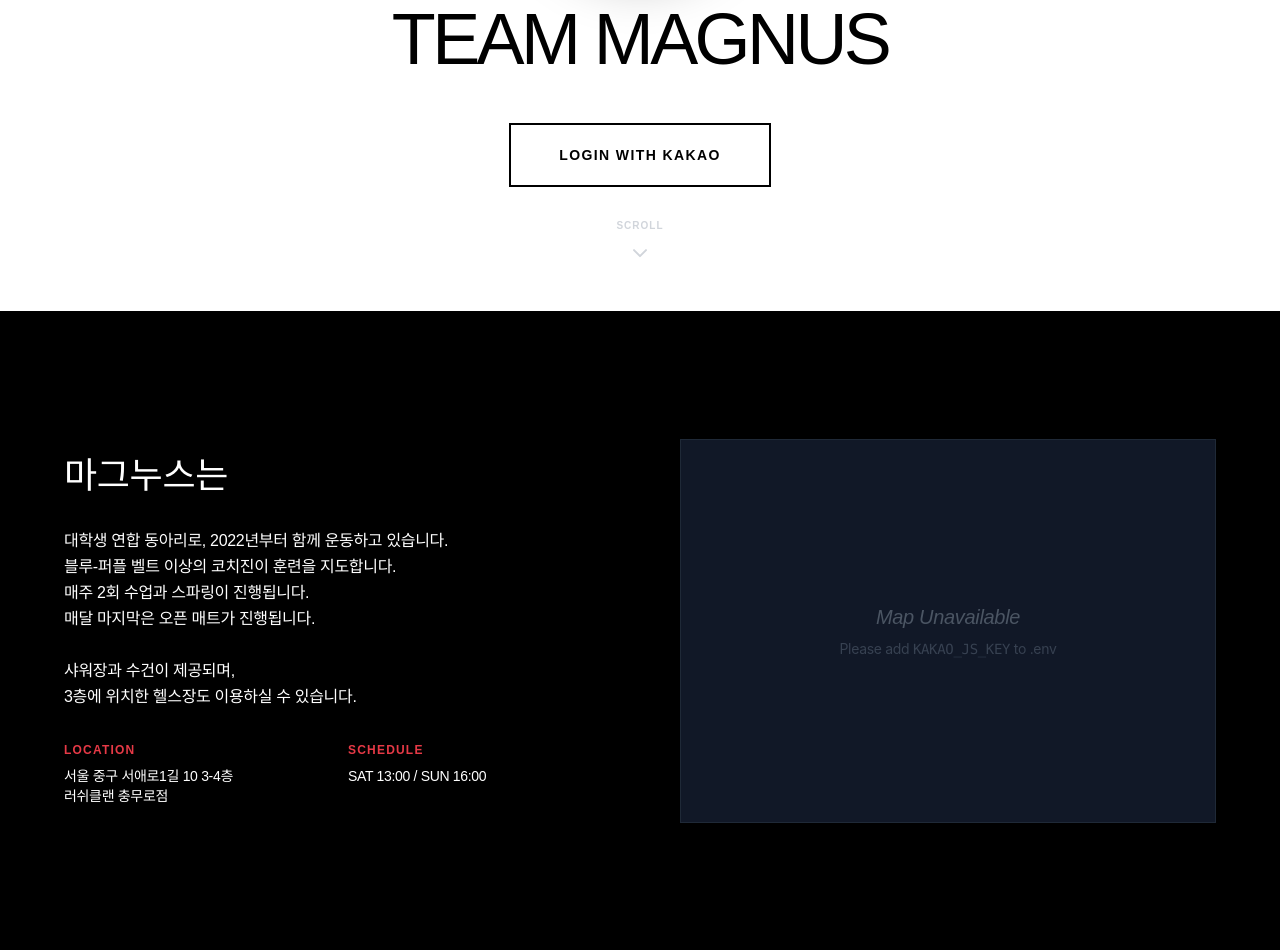
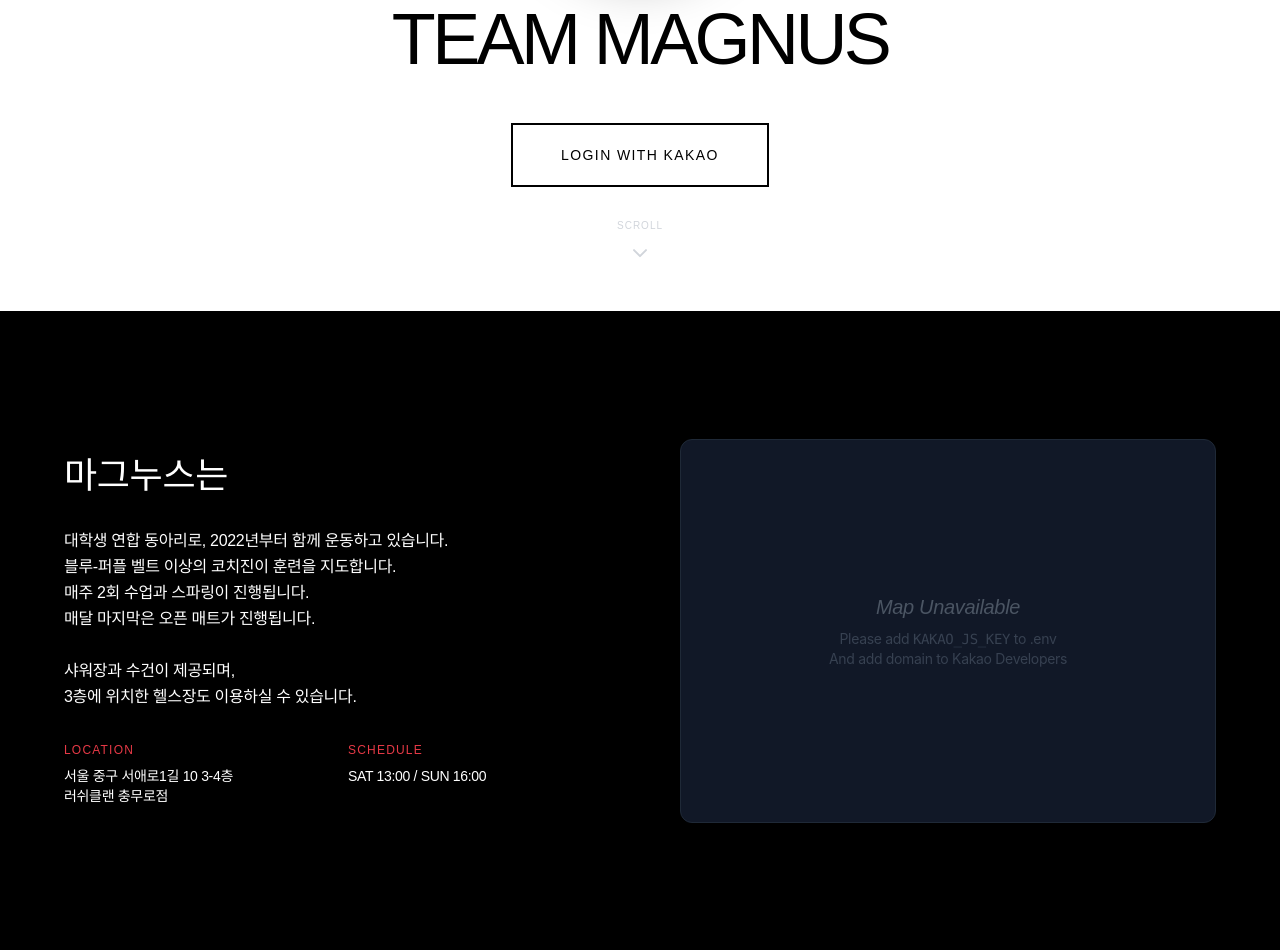
Before and after one commit to gitminhyeok/mobile-attendance-application, a FastAPI app: template templates/index.html in a window 1280 px wide. Shown: the part 569-1519 px from the top of the page. Run offline with FastAPI, Linux system fonts and the light colour scheme; the template is opened without the code that fills it, so the values that code supplies are empty; some libraries are stand-ins or nearby versions; some web fonts are replaced.

Commit message:
6th commit: Magnus application setup - version-1.02: minor change

```diff
--- a/templates/index.html
+++ b/templates/index.html
@@ -29,18 +29,18 @@
                     </div>
                 {% elif not is_ip_valid %}
                     <div class="bg-black text-white py-4 px-12 rounded-full cursor-not-allowed opacity-50">
-                        <span class="text-xs font-black tracking-widest flex items-center gap-2">와이파이에 연결해주세요.</span>
+                        <span class="text-xs tracking-widest flex items-center gap-2">와이파이에 연결해주세요.</span>
                     </div>
                 {% else %}
                     <button onclick="doAttendance()" id="attend-btn" class="group relative px-16 py-6 bg-black text-white overflow-hidden transition-all hover:pr-20">
-                        <span class="relative z-10 text-sm font-black tracking-[0.2em]">출석하기</span>
+                        <span class="relative z-10 text-sm tracking-[0.2em]">출석하기</span>
                         <div class="absolute right-6 top-1/2 -translate-y-1/2 opacity-0 transition-all group-hover:opacity-100 group-hover:right-8">
                             <i data-lucide="arrow-right" class="w-5 h-5"></i>
                         </div>
                     </button>
                 {% endif %}
             {% else %}
-                <a href="/login/kakao" class="border-2 border-black py-5 px-12 text-sm font-black tracking-widest hover:bg-black hover:text-white transition-all">
+                <a href="/login/kakao" class="border-2 border-black py-5 px-12 text-sm tracking-widest hover:bg-black hover:text-white transition-all">
                     LOGIN WITH KAKAO
                 </a>
             {% endif %}
@@ -48,7 +48,7 @@
     </div>
     <!-- Scroll Indicator -->
     <div class="absolute bottom-6 md:bottom-10 animate-bounce flex flex-col items-center">
-        <span class="text-[10px] font-black tracking-widest text-gray-300 mb-2 uppercase">Scroll</span>
+        <span class="text-[10px] tracking-widest text-gray-300 mb-2 uppercase">Scroll</span>
         <i data-lucide="chevron-down" class="w-6 h-6 text-gray-300"></i>
     </div>
 </section>
@@ -60,7 +60,7 @@
         <!-- Dashboard Header -->
         <div class="mb-24 animate-[fadeIn_1s_ease-out]">
             <div class="max-w-3xl">
-                <h3 class="text-4xl md:text-7xl leading-tight font-black tracking-tighter mb-10">
+                <h3 class="text-4xl md:text-7xl leading-tight tracking-tighter mb-10">
                     안녕하세요,<br/>{{ nickname }}님.
                 </h3>
 
@@ -75,14 +75,14 @@
                         <div class="relative w-32 h-32 md:w-48 md:h-48 rounded-full flex items-center justify-center shrink-0"
                              style="background: conic-gradient(black {{ my_record.attendance_rate }}%, #f3f4f6 0);">
                             <div class="w-28 h-28 md:w-40 md:h-40 bg-white rounded-full flex items-center justify-center shadow-inner">
-                                <span class="text-3xl md:text-5xl font-black">{{ my_record.attendance_rate }}%</span>
+                                <span class="text-3xl md:text-5xl">{{ my_record.attendance_rate }}%</span>
                             </div>
                         </div>
                         <div class="flex flex-col">
-                            <!-- <span class="text-[10px] md:text-xs font-black text-gray-300 uppercase tracking-[0.4em] mb-3">Attendance</span> -->
-                            <h4 class="text-2xl md:text-4xl font-black leading-none">이달의 출석률</h4>
+                            <!-- <span class="text-[10px] md:text-xs text-gray-300 uppercase tracking-[0.4em] mb-3">Attendance</span> -->
+                            <h4 class="text-2xl md:text-4xl leading-none">이달의 출석률</h4>
                             <div class="mt-4 flex items-baseline gap-2">
-                                <span class="text-2xl md:text-3xl font-black text-black">{{ my_record.current_month_count }}</span>
+                                <span class="text-2xl md:text-3xl text-black">{{ my_record.current_month_count }}</span>
                                 <span class="text-sm md:text-lg font-bold text-gray-300">/ {{ valid_days_count }} Classes</span>
                             </div>
                         </div>
@@ -96,12 +96,12 @@
             <div class="lg:col-span-1 flex flex-col gap-6">
                 <div class="bg-white p-10 border border-gray-100 shadow-[0_20px_50px_rgba(0,0,0,0.03)] rounded-[2.5rem] flex-1 flex flex-col justify-center transition-transform hover:scale-[1.02]">
                     <p class="text-lg text-gray-400 mb-2">총</p>
-                    <p class="text-6xl font-black">{{ my_record.total_attendance }} <span class="text-2xl text-gray-300">번</span></p>
+                    <p class="text-6xl">{{ my_record.total_attendance }} <span class="text-2xl text-gray-300">번</span></p>
                     <p class="text-lg text-gray-400 mt-4">훈련에 참여했어요</p>
                 </div>
                 <div class="bg-black text-white p-10 shadow-[0_20px_50px_rgba(0,0,0,0.2)] rounded-[2.5rem] flex-1 flex flex-col justify-center transition-transform hover:scale-[1.02]">
                      <p class="text-lg text-gray-500 mb-2">최고기록으로</p>
-                     <p class="text-6xl font-black">{{ my_record.current_streak }} <span class="text-2xl text-gray-600">주</span></p>
+                     <p class="text-6xl">{{ my_record.current_streak }} <span class="text-2xl text-gray-600">주</span></p>
                      <p class="text-lg text-gray-500 mt-4">연속으로 훈련에 나왔어요</p>
                 </div>
             </div>
@@ -244,21 +244,22 @@
             </p>
             <div class="grid grid-cols-2 gap-8">
                 <div>
-                    <h4 class="text-xs font-black tracking-widest text-magnus-red mb-2">LOCATION</h4>
+                    <h4 class="text-xs tracking-widest text-magnus-red mb-2">LOCATION</h4>
                     <p class="text-sm">서울 중구 서애로1길 10 3-4층<br/>러쉬클랜 충무로점</p>
                 </div>
                 <div>
-                    <h4 class="text-xs font-black tracking-widest text-magnus-red mb-2">SCHEDULE</h4>
+                    <h4 class="text-xs tracking-widest text-magnus-red mb-2">SCHEDULE</h4>
                     <p class="text-sm">SAT 13:00 / SUN 16:00</p>
                 </div>
             </div>
         </div>
-        <div id="map" class="h-96 bg-gray-900 border border-gray-800 flex items-center justify-center relative">
+        <div id="map" class="h-96 min-h-[24rem] w-full bg-gray-900 border border-gray-800 flex items-center justify-center relative rounded-xl overflow-hidden shadow-lg">
             {% if not kakao_js_key %}
                 <span class="text-gray-600 italic text-xl p-4 text-center">
                     Map Unavailable<br/>
                     <span class="text-sm not-italic font-sans text-gray-700 mt-2 block">
-                        Please add <code>KAKAO_JS_KEY</code> to .env
+                        Please add <code>KAKAO_JS_KEY</code> to .env<br/>
+                        And add domain to Kakao Developers
                     </span>
                 </span>
             {% endif %}
@@ -275,9 +276,10 @@
 
 <!-- Kakao Map Script -->
 {% if kakao_js_key %}
-<script type="text/javascript" src="//dapi.kakao.com/v2/maps/sdk.js?appkey={{ kakao_js_key }}"></script>
+<script type="text/javascript" src="//dapi.kakao.com/v2/maps/sdk.js?appkey={{ kakao_js_key }}&libraries=services&autoload=false"></script>
 <script>
     document.addEventListener("DOMContentLoaded", function() {
+        kakao.maps.load(function() {
             var container = document.getElementById('map');
             var options = {
                 center: new kakao.maps.LatLng(37.560912, 126.9985), // Rush Clan Chungmuro
@@ -299,6 +301,13 @@
             // Add zoom control
             var zoomControl = new kakao.maps.ZoomControl();
             map.addControl(zoomControl, kakao.maps.ControlPosition.RIGHT);
+
+            // Re-layout map on window resize (fixes mobile orientation change issues)
+            window.addEventListener('resize', function() {
+                map.relayout();
+                map.setCenter(markerPosition);
+            });
+        });
     });
 </script>
 {% endif %}
```
Lines whose indentation alone changed are shown as unchanged.
